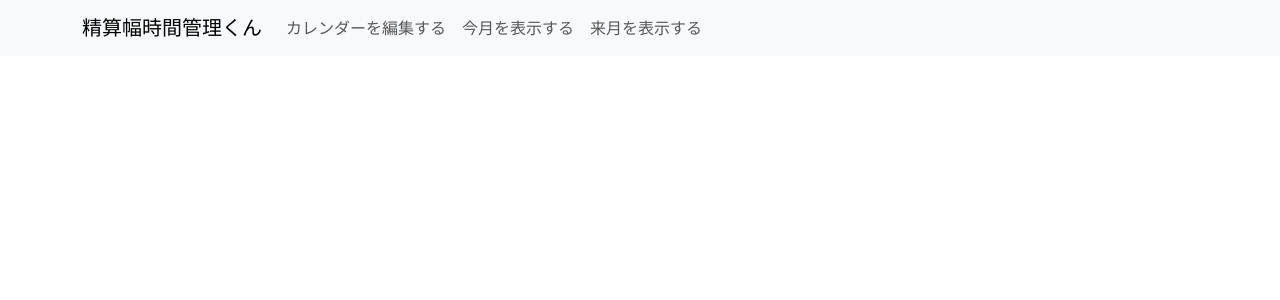
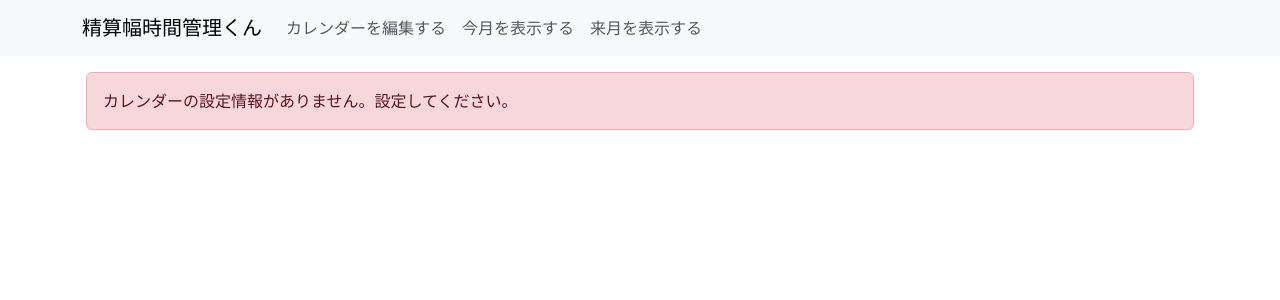
Before and after one commit to jiikko/monthly_hours_manager, a Next.js app: page /current_month in a window 1280 px wide. Shown: the top 300 px of the page. Built offline with nearby package versions, Linux system fonts and the light colour scheme.

Commit message:
余白を共通に入れる

```diff
--- a/components/layout.tsx
+++ b/components/layout.tsx
@@ -2,7 +2,7 @@ import Head from 'next/head';
 import { useRouter } from 'next/router';
 import styles from '../styles/Home.module.css';
 
-import { Container, Row, Nav, Navbar, NavDropdown } from 'react-bootstrap';
+import { Container, Col, Row, Nav, Navbar, NavDropdown } from 'react-bootstrap';
 
 type LayoutProps = {
   children: React.ReactNode;
@@ -34,10 +34,10 @@ export default function Layout({ children }: LayoutProps) {
     </Navbar>
 
     <Container>
-      <Row className="justify-content-md-between">
+      <Row className="justify-content-md-between p-3">
         {children}
       </Row>
-    </Container>
+      </Container>
     </>
   )
 }
--- a/pages/current_month.tsx
+++ b/pages/current_month.tsx
@@ -67,7 +67,11 @@ const CurrentMonth: NextPageWithLayout = () => {
   const today = new Date();
   const year = today.getFullYear();
   const month = today.getMonth() + 1;
-  if(jsonObject.week == undefined) { return <></> }
+  if(jsonObject.week == undefined) {
+    return(
+      <div className="alert alert-danger" role="alert">カレンダーの設定情報がありません。設定してください。</div>
+    )
+  }
 
   return(
     <>
--- a/styles/globals.css
+++ b/styles/globals.css
@@ -38,7 +38,3 @@ button {
   padding: 0.5rem 1rem;
   font-weight: bold;
 }
-
-.background_dark {
-  background-color: #000;
-}
```
